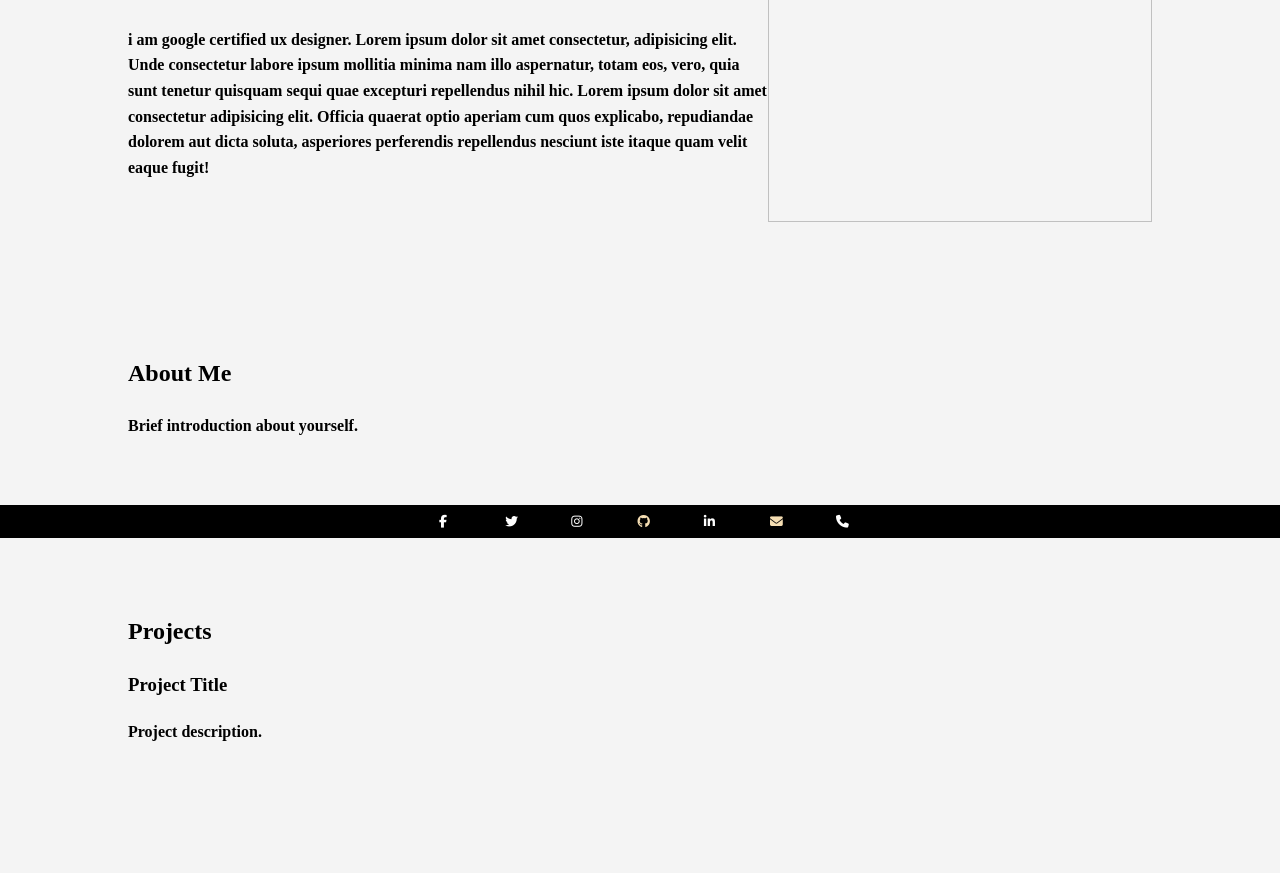
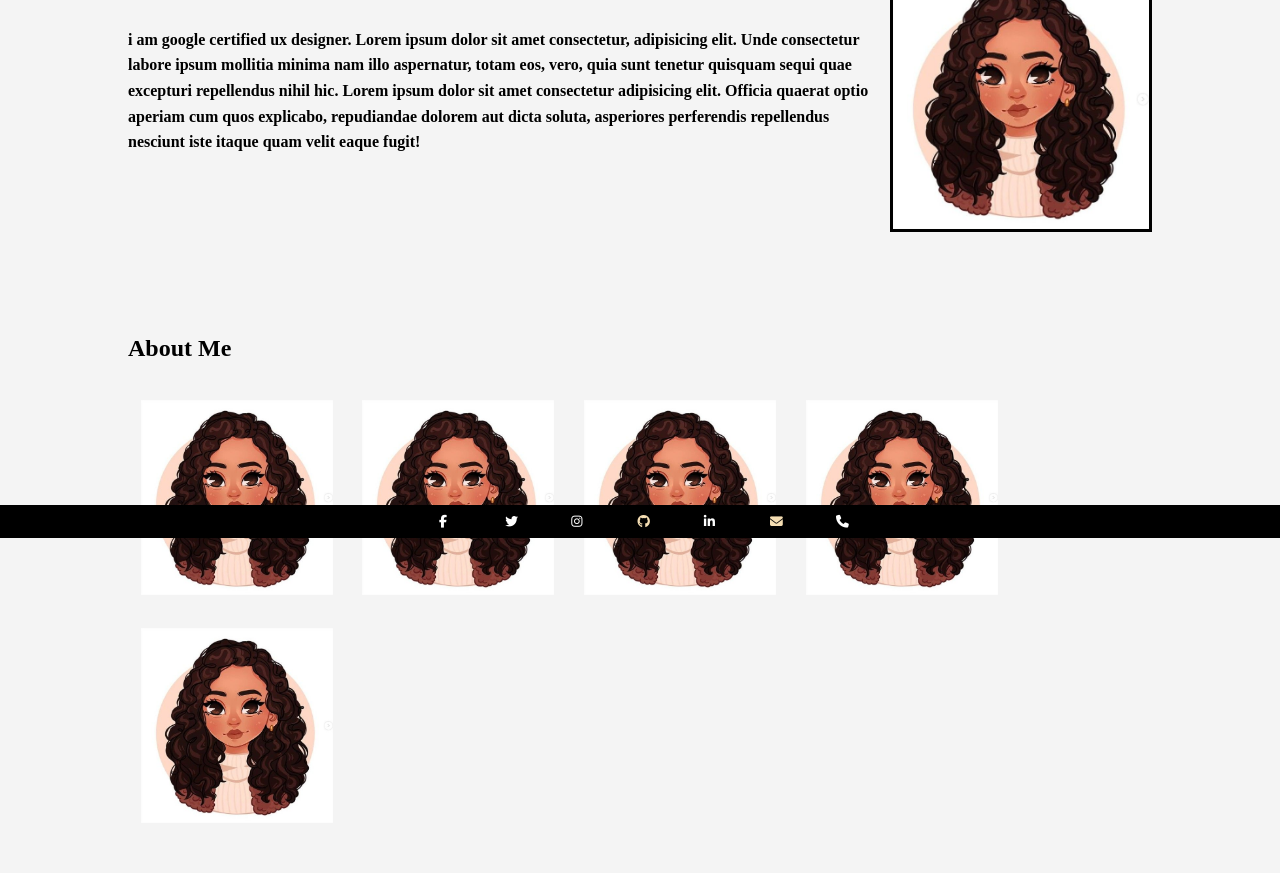
Before and after one commit to Kritika011/My_portfolio, a plain HTML site: page index.html in a window 1280 px wide. Shown: the part 262-1135 px from the top of the page. Drawn offline with Linux system fonts and the light colour scheme; a web font is replaced by a local one.

Commit message:
img change

```diff
--- a/index.html
+++ b/index.html
@@ -22,14 +22,22 @@
         <button id="theme-toggle"><div class="fa fa-toggle-on"></div></button>
     </header>
     <section id="home">
-        <img class="img" src="IMG_20231122_101602.jpg" alt="">
+        <img class="imgs" src="2e63bc1e85b03bc2f7704d4b889ce09a.jpg" alt="">
         <h1>Hi, i am Kritika Pramanik</h1>
-        <p>i am google certified ux designer. Lorem ipsum dolor sit amet consectetur, adipisicing elit. Unde consectetur labore ipsum mollitia minima nam illo aspernatur, totam eos, vero, quia sunt tenetur quisquam sequi quae excepturi repellendus nihil hic. Lorem ipsum dolor sit amet consectetur adipisicing elit. Officia quaerat optio aperiam cum quos explicabo, repudiandae dolorem aut dicta soluta, asperiores perferendis repellendus nesciunt iste itaque quam velit eaque fugit!</p>
+        <p class="bio">i am google certified ux designer. Lorem ipsum dolor sit amet consectetur, adipisicing elit. Unde consectetur labore ipsum mollitia minima nam illo aspernatur, totam eos, vero, quia sunt tenetur quisquam sequi quae excepturi repellendus nihil hic. Lorem ipsum dolor sit amet consectetur adipisicing elit. Officia quaerat optio aperiam cum quos explicabo, repudiandae dolorem aut dicta soluta, asperiores perferendis repellendus nesciunt iste itaque quam velit eaque fugit!</p>
     </section>
 
     <section id="about">
         <h2>About Me</h2>
-        <p>Brief introduction about yourself.</p>
+        <div class="galary">
+
+            <img class="pic" src="2e63bc1e85b03bc2f7704d4b889ce09a.jpg" alt="" srcset="">
+            <img class="pic" src="2e63bc1e85b03bc2f7704d4b889ce09a.jpg" alt="" srcset="">
+            <img class="pic" src="2e63bc1e85b03bc2f7704d4b889ce09a.jpg" alt="" srcset="">
+            <img class="pic" src="2e63bc1e85b03bc2f7704d4b889ce09a.jpg" alt="" srcset="">
+            <img class="pic" src="2e63bc1e85b03bc2f7704d4b889ce09a.jpg" alt="" srcset="">
+
+        </div>
     </section>
 
     <section id="projects">
@@ -52,12 +60,9 @@
             </div>
             <div class="flex-item-right">
                 <form id="contactForm">
-                    <!-- <label for="name"></label> -->
                     <input type="text" placeholder="Your Full Name" id="name" name="name" required>
-                    <!-- <label for="email">Email:</label> -->
                     <input type="email" id="email" name="email" required placeholder="Email Id">
                     <input type="Phone" id="Phone" name="Phone" required placeholder="Phone No">
-                    <!-- <label for="message">Message:</label> -->
                     <textarea id="message" name="message" required placeholder="Message"></textarea>
                     <button type="submit">Send</button>
                 </form>
--- a/style.css
+++ b/style.css
@@ -192,11 +192,23 @@ color: white;
   bottom: 0%;
   position: fixed;
 } */
-img{
-    width: 30vw;
-    height: 20vw;
+.imgs{
+    width: 20vw;
     float:right;
-    padding-top: 5vw;
+    margin-top: 5vw;
+    align-items: center;
+    border: #000 solid 3px;
+
+}
+.pic{
+    /* float:right; */
+    margin: 1vw;
+    align-items: center;
+    width: 15vw;
+
+}
+.galary
+{
     align-items: center;
 }
 
@@ -260,3 +272,7 @@ flex: 50%;
     font-family:'Montserrat';
     padding-left: 2vw;
 }
+.bio
+{
+    padding-right: 5vw;
+}
```
